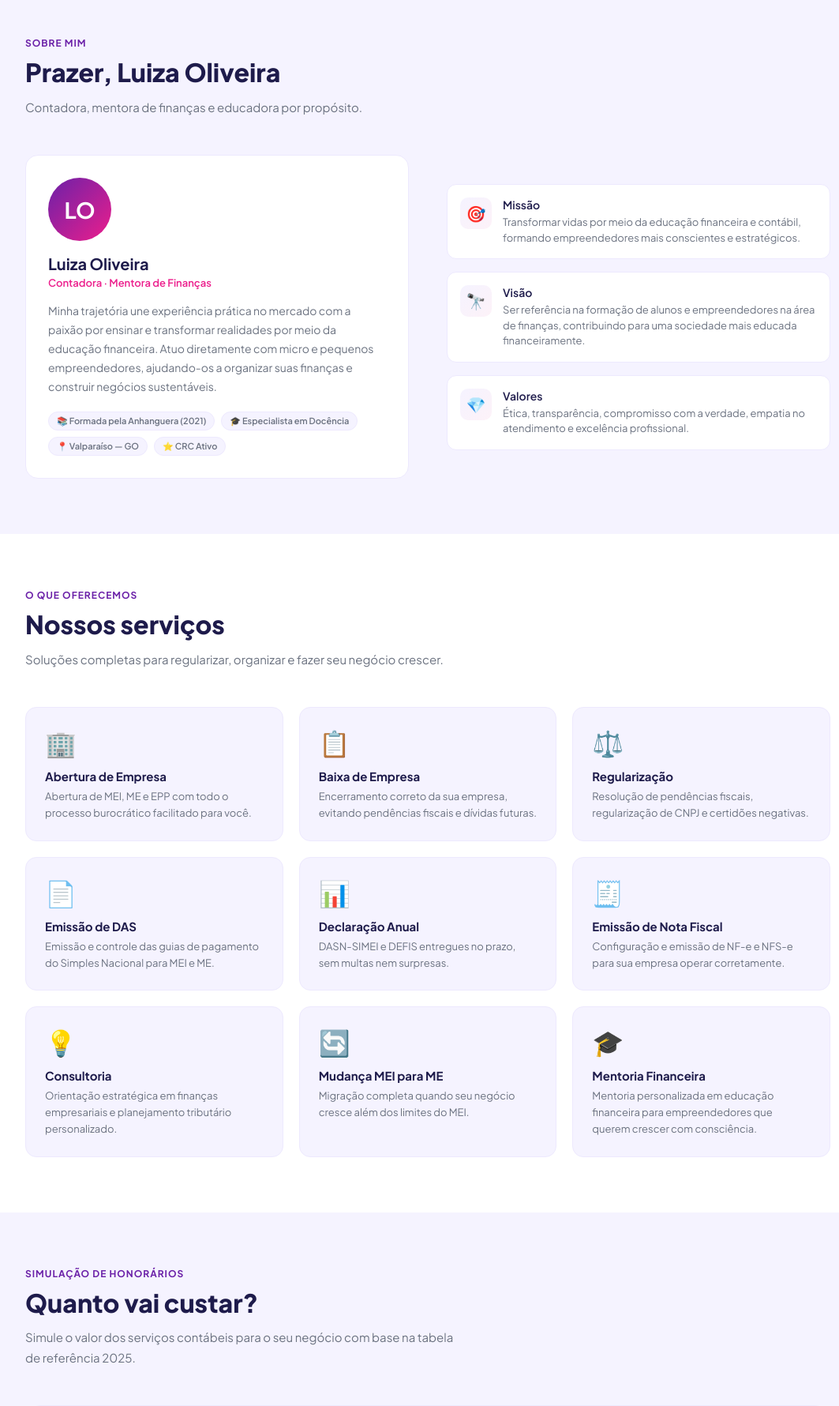
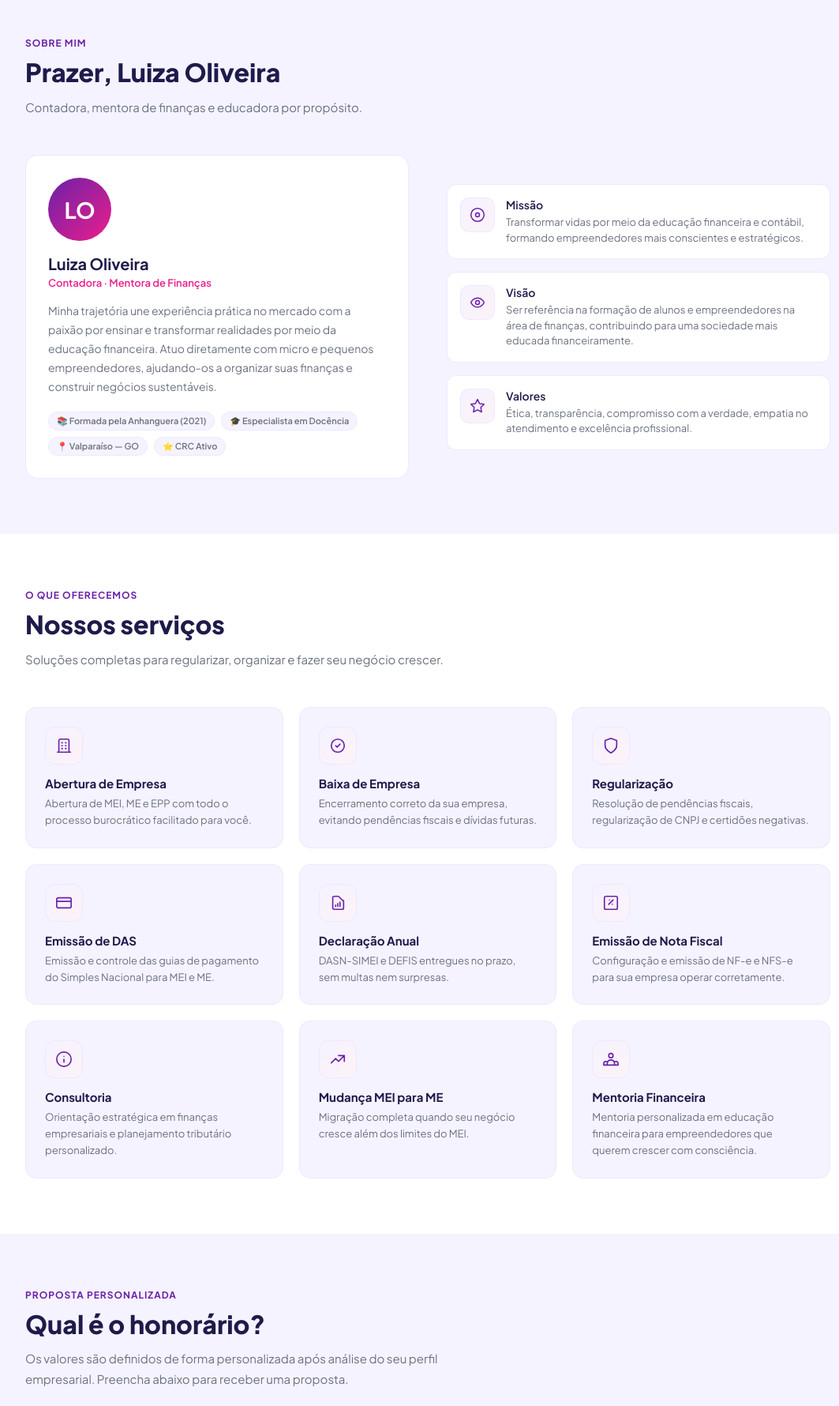
Before and after one commit to PCamelo22/NexusContabilidade-, a Python web app: template backend/templates/conhecer.html in a window 1280 px wide. Shown: the part 608-2388 px from the top of the page at 79% size, without its empty margins (98-1161 px from the left). Run offline with Jinja, Linux system fonts and the light colour scheme; the template is opened without the code that fills it, so the values that code supplies are empty.

Commit message:
ui: remove valores da calculadora e moderniza icons da landing page
- Calculadora: substitui tabela ASSCON de preços por 'A Combinar';
  mantém seletores de perfil (porte/segmento/faturamento) para envio
  contextual ao formulário de contato
- Cards de serviços: emojis substituídos por ícones SVG (estilo Lucide)
  — consistência visual e renderização idêntica em todos os dispositivos
- Missão/Visão/Valores: ícones SVG inline substituem emojis
- Texto da seção: 'Simulação de honorários' → 'Proposta personalizada'
- Botão: 'com este valor' → 'para este perfil'

Co-Authored-By: Claude Sonnet 4.6 <noreply@anthropic.com>

```diff
--- a/backend/templates/conhecer.html
+++ b/backend/templates/conhecer.html
@@ -154,11 +154,12 @@
       border-radius: 12px; padding: 16px;
     }
     .valor-icon {
-      width: 40px; height: 40px; border-radius: 10px; flex-shrink: 0;
+      width: 44px; height: 44px; border-radius: 11px; flex-shrink: 0;
       background: linear-gradient(135deg, #F5F3FF, #FDF2F8);
+      border: 1px solid var(--border);
       display: flex; align-items: center; justify-content: center;
-      font-size: 20px;
     }
+    .valor-icon svg { width: 20px; height: 20px; stroke: var(--purple); }
     .valor-titulo { font-size: 14px; font-weight: 600; margin-bottom: 4px; }
     .valor-desc { font-size: 13px; color: var(--muted); line-height: 1.5; }
 
@@ -178,7 +179,13 @@
       box-shadow: 0 4px 16px rgba(107,33,168,0.1);
       transform: translateY(-2px);
     }
-    .servico-icon { font-size: 32px; margin-bottom: 12px; }
+    .servico-icon {
+      width: 48px; height: 48px; border-radius: 12px; margin-bottom: 14px;
+      background: linear-gradient(135deg, #F5F3FF, #FDF2F8);
+      display: flex; align-items: center; justify-content: center;
+      border: 1px solid var(--border);
+    }
+    .servico-icon svg { width: 22px; height: 22px; stroke: var(--purple); }
     .servico-titulo { font-size: 15px; font-weight: 700; margin-bottom: 6px; }
     .servico-desc { font-size: 13px; color: var(--muted); line-height: 1.6; }
 
@@ -368,21 +375,27 @@
 
       <div class="sobre-valores">
         <div class="valor-item">
-          <div class="valor-icon">🎯</div>
+          <div class="valor-icon">
+            <svg viewBox="0 0 24 24" fill="none" stroke-width="1.8" stroke-linecap="round" stroke-linejoin="round"><circle cx="12" cy="12" r="10"/><circle cx="12" cy="12" r="3"/></svg>
+          </div>
           <div>
             <div class="valor-titulo">Missão</div>
             <div class="valor-desc">Transformar vidas por meio da educação financeira e contábil, formando empreendedores mais conscientes e estratégicos.</div>
           </div>
         </div>
         <div class="valor-item">
-          <div class="valor-icon">🔭</div>
+          <div class="valor-icon">
+            <svg viewBox="0 0 24 24" fill="none" stroke-width="1.8" stroke-linecap="round" stroke-linejoin="round"><path d="M2 12s3-7 10-7 10 7 10 7-3 7-10 7-10-7-10-7z"/><circle cx="12" cy="12" r="3"/></svg>
+          </div>
           <div>
             <div class="valor-titulo">Visão</div>
             <div class="valor-desc">Ser referência na formação de alunos e empreendedores na área de finanças, contribuindo para uma sociedade mais educada financeiramente.</div>
           </div>
         </div>
         <div class="valor-item">
-          <div class="valor-icon">💎</div>
+          <div class="valor-icon">
+            <svg viewBox="0 0 24 24" fill="none" stroke-width="1.8" stroke-linecap="round" stroke-linejoin="round"><path d="M12 2l3.09 6.26L22 9.27l-5 4.87 1.18 6.88L12 17.77l-6.18 3.25L7 14.14 2 9.27l6.91-1.01L12 2z"/></svg>
+          </div>
           <div>
             <div class="valor-titulo">Valores</div>
             <div class="valor-desc">Ética, transparência, compromisso com a verdade, empatia no atendimento e excelência profissional.</div>
@@ -402,47 +415,65 @@
 
     <div class="servicos-grid">
       <div class="servico-card">
-        <div class="servico-icon">🏢</div>
+        <div class="servico-icon">
+          <svg viewBox="0 0 24 24" fill="none" stroke-width="1.8" stroke-linecap="round" stroke-linejoin="round"><path d="M3 21h18M9 8h1m4 0h1M9 12h1m4 0h1M9 16h1m4 0h1M5 21V5a2 2 0 012-2h10a2 2 0 012 2v16"/></svg>
+        </div>
         <div class="servico-titulo">Abertura de Empresa</div>
         <div class="servico-desc">Abertura de MEI, ME e EPP com todo o processo burocrático facilitado para você.</div>
       </div>
       <div class="servico-card">
-        <div class="servico-icon">📋</div>
+        <div class="servico-icon">
+          <svg viewBox="0 0 24 24" fill="none" stroke-width="1.8" stroke-linecap="round" stroke-linejoin="round"><path d="M9 12l2 2 4-4m6 2a9 9 0 11-18 0 9 9 0 0118 0z"/></svg>
+        </div>
         <div class="servico-titulo">Baixa de Empresa</div>
         <div class="servico-desc">Encerramento correto da sua empresa, evitando pendências fiscais e dívidas futuras.</div>
       </div>
       <div class="servico-card">
-        <div class="servico-icon">⚖️</div>
+        <div class="servico-icon">
+          <svg viewBox="0 0 24 24" fill="none" stroke-width="1.8" stroke-linecap="round" stroke-linejoin="round"><path d="M12 22s8-4 8-10V5l-8-3-8 3v7c0 6 8 10 8 10z"/></svg>
+        </div>
         <div class="servico-titulo">Regularização</div>
         <div class="servico-desc">Resolução de pendências fiscais, regularização de CNPJ e certidões negativas.</div>
       </div>
       <div class="servico-card">
-        <div class="servico-icon">📄</div>
+        <div class="servico-icon">
+          <svg viewBox="0 0 24 24" fill="none" stroke-width="1.8" stroke-linecap="round" stroke-linejoin="round"><rect x="2" y="5" width="20" height="14" rx="2"/><path d="M2 10h20"/></svg>
+        </div>
         <div class="servico-titulo">Emissão de DAS</div>
         <div class="servico-desc">Emissão e controle das guias de pagamento do Simples Nacional para MEI e ME.</div>
       </div>
       <div class="servico-card">
-        <div class="servico-icon">📊</div>
+        <div class="servico-icon">
+          <svg viewBox="0 0 24 24" fill="none" stroke-width="1.8" stroke-linecap="round" stroke-linejoin="round"><path d="M9 17v-2m3 2v-4m3 4v-6m2 10H7a2 2 0 01-2-2V5a2 2 0 012-2h5.586a1 1 0 01.707.293l5.414 5.414A1 1 0 0120 9.414V19a2 2 0 01-2 2z"/></svg>
+        </div>
         <div class="servico-titulo">Declaração Anual</div>
         <div class="servico-desc">DASN-SIMEI e DEFIS entregues no prazo, sem multas nem surpresas.</div>
       </div>
       <div class="servico-card">
-        <div class="servico-icon">🧾</div>
+        <div class="servico-icon">
+          <svg viewBox="0 0 24 24" fill="none" stroke-width="1.8" stroke-linecap="round" stroke-linejoin="round"><path d="M9 14l6-6m-5 0l.01 0M14 14l.01 0M19 3H5a2 2 0 00-2 2v14a2 2 0 002 2h14a2 2 0 002-2V5a2 2 0 00-2-2z"/></svg>
+        </div>
         <div class="servico-titulo">Emissão de Nota Fiscal</div>
         <div class="servico-desc">Configuração e emissão de NF-e e NFS-e para sua empresa operar corretamente.</div>
       </div>
       <div class="servico-card">
-        <div class="servico-icon">💡</div>
+        <div class="servico-icon">
+          <svg viewBox="0 0 24 24" fill="none" stroke-width="1.8" stroke-linecap="round" stroke-linejoin="round"><circle cx="12" cy="12" r="10"/><path d="M12 16v-4m0-4h.01"/></svg>
+        </div>
         <div class="servico-titulo">Consultoria</div>
         <div class="servico-desc">Orientação estratégica em finanças empresariais e planejamento tributário personalizado.</div>
       </div>
       <div class="servico-card">
-        <div class="servico-icon">🔄</div>
+        <div class="servico-icon">
+          <svg viewBox="0 0 24 24" fill="none" stroke-width="1.8" stroke-linecap="round" stroke-linejoin="round"><path d="M13 7h8m0 0v8m0-8l-8 8-4-4-6 6"/></svg>
+        </div>
         <div class="servico-titulo">Mudança MEI para ME</div>
         <div class="servico-desc">Migração completa quando seu negócio cresce além dos limites do MEI.</div>
       </div>
       <div class="servico-card">
-        <div class="servico-icon">🎓</div>
+        <div class="servico-icon">
+          <svg viewBox="0 0 24 24" fill="none" stroke-width="1.8" stroke-linecap="round" stroke-linejoin="round"><path d="M17 20h5v-2a3 3 0 00-5.356-1.857M17 20H7m10 0v-2c0-.656-.126-1.283-.356-1.857M7 20H2v-2a3 3 0 015.356-1.857M7 20v-2c0-.656.126-1.283.356-1.857m0 0a5.002 5.002 0 019.288 0M15 7a3 3 0 11-6 0 3 3 0 016 0z"/></svg>
+        </div>
         <div class="servico-titulo">Mentoria Financeira</div>
         <div class="servico-desc">Mentoria personalizada em educação financeira para empreendedores que querem crescer com consciência.</div>
       </div>
@@ -453,9 +484,9 @@
 <!-- Calculadora -->
 <div id="calculadora">
   <div class="section">
-    <div class="section-tag">Simulação de honorários</div>
-    <div class="section-title">Quanto vai custar?</div>
-    <div class="section-sub">Simule o valor dos serviços contábeis para o seu negócio com base na tabela de referência 2025.</div>
+    <div class="section-tag">Proposta personalizada</div>
+    <div class="section-title">Qual é o honorário?</div>
+    <div class="section-sub">Os valores são definidos de forma personalizada após análise do seu perfil empresarial. Preencha abaixo para receber uma proposta.</div>
 
     <div class="calc-wrap">
       <div class="calc-grid">
@@ -498,18 +529,18 @@
       </div>
 
       <div class="calc-resultado" id="calc-resultado">
-        <div class="calc-valor-label">Honorário mensal estimado</div>
-        <div class="calc-valor" id="calc-valor-texto">—</div>
-        <div class="calc-obs" id="calc-obs">Valor de referência — sujeito a análise da contadora</div>
+        <div class="calc-valor-label">Honorário mensal</div>
+        <div class="calc-valor" id="calc-valor-texto" style="font-size:32px">A Combinar</div>
+        <div class="calc-obs" id="calc-obs">Proposta enviada pela contadora após análise do seu perfil</div>
         <div class="calc-inclusos" id="calc-inclusos"></div>
       </div>
 
       <button class="btn-calc" onclick="irParaContato()">
-        Solicitar atendimento com este valor →
+        Solicitar proposta para este perfil →
       </button>
 
       <div style="font-size:12px;color:var(--muted);text-align:center">
-        Valores baseados na tabela de honorários contábeis ASSCON 2025. O valor final é definido após análise da contadora.
+        O honorário é definido individualmente pela contadora com base no perfil da sua empresa.
       </div>
     </div>
   </div>
@@ -621,66 +652,36 @@
 </footer>
 
 <script>
-  // ── Tabela de honorários ASSCON 2025 ──
-  const TABELA = {
-    mei: {
-      servicos:  { ate81: 400 },
-      comercio:  { ate81: 550 },
-      industria: { ate81: 650 },
-    },
-    me: {
-      servicos:  { ate180: 814,  ate360: 1629 },
-      comercio:  { ate180: 1065, ate360: 1880 },
-      industria: { ate180: 1185, ate360: 2000 },
-    },
-    epp: {
-      servicos:  { ate720: 2440, ate1800: 3254 },
-      comercio:  { ate720: 2691, ate1800: 3505 },
-      industria: { ate720: 2811, ate1800: 3625 },
-    }
-  }
-
+  // ── Serviços incluídos por porte ──
   const INCLUSOS = {
     mei: ['DAS mensal', 'Declaração Anual (DASN)', 'Emissão de NF', 'Suporte via WhatsApp'],
     me:  ['Escrituração contábil', 'Apuração de impostos', 'Folha de pagamento', 'DRE mensal', 'Suporte dedicado'],
     epp: ['Contabilidade completa', 'Planejamento tributário', 'Folha de pagamento', 'DRE e Balanço', 'Consultoria mensal', 'Suporte prioritário'],
   }
 
-  let honorarioCalculado = ''
+  let perfilSelecionado = ''
 
   function calcular() {
-    const porte      = document.getElementById('calc-porte').value
-    const segmento   = document.getElementById('calc-segmento').value
-    const faturamento= document.getElementById('calc-faturamento').value
-    const func       = document.getElementById('calc-func').value
+    const porte       = document.getElementById('calc-porte').value
+    const segmento    = document.getElementById('calc-segmento').value
+    const faturamento = document.getElementById('calc-faturamento').value
+    const func        = document.getElementById('calc-func').value
 
     if (!porte || !segmento || !faturamento) return
 
-    const tabPorte = TABELA[porte]
-    if (!tabPorte) return
-    const tabSeg = tabPorte[segmento]
-    if (!tabSeg) return
-
-    // Pega o valor da faixa
-    let valor = tabSeg[faturamento]
-    if (!valor) {
-      // Pega o maior disponível
-      const valores = Object.values(tabSeg)
-      valor = valores[valores.length - 1]
-    }
-
-    // Acréscimo por funcionários
-    if (func === 'sim') valor = Math.round(valor * 1.2)
-
-    honorarioCalculado = `R$ ${valor.toLocaleString('pt-BR')}/mês`
+    // Monta descrição do perfil (sem mostrar preço)
+    const porteLabel = { mei: 'MEI', me: 'Microempresa', epp: 'Empresa de Pequeno Porte' }[porte] || porte
+    const segLabel   = { servicos: 'Serviços', comercio: 'Comércio', industria: 'Indústria' }[segmento] || segmento
+    const funcLabel  = func === 'sim' ? ' · Com funcionários' : ''
+    perfilSelecionado = `${porteLabel} · ${segLabel}${funcLabel}`
 
     const res = document.getElementById('calc-resultado')
     res.classList.add('show')
-    document.getElementById('calc-valor-texto').textContent = honorarioCalculado
+    document.getElementById('calc-valor-texto').textContent = 'A Combinar'
 
     const obs = func === 'sim'
-      ? 'Inclui acréscimo de 20% por ter funcionários registrados.'
-      : 'Valor de referência ASSCON 2025 — sujeito a análise.'
+      ? 'Proposta personalizada — perfil com funcionários registrados.'
+      : 'Proposta enviada pela contadora após análise do seu perfil.'
     document.getElementById('calc-obs').textContent = obs
 
     const inclusos = INCLUSOS[porte] || []
@@ -690,7 +691,7 @@
     // Sincroniza com o formulário
     const el = document.getElementById('honorario-selecionado')
     el.style.display = 'block'
-    el.textContent   = `💰 Honorário simulado: ${honorarioCalculado}`
+    el.textContent   = `Perfil selecionado: ${perfilSelecionado}`
   }
 
   function irParaContato() {
@@ -732,7 +733,7 @@
       porte:       document.getElementById('f-porte').value,
       faturamento: document.getElementById('f-faturamento').value,
       mensagem:    document.getElementById('f-mensagem').value.trim() || null,
-      honorario:   honorarioCalculado || null,
+      honorario:   perfilSelecionado ? `A Combinar (${perfilSelecionado})` : null,
     }
 
     try {
```
